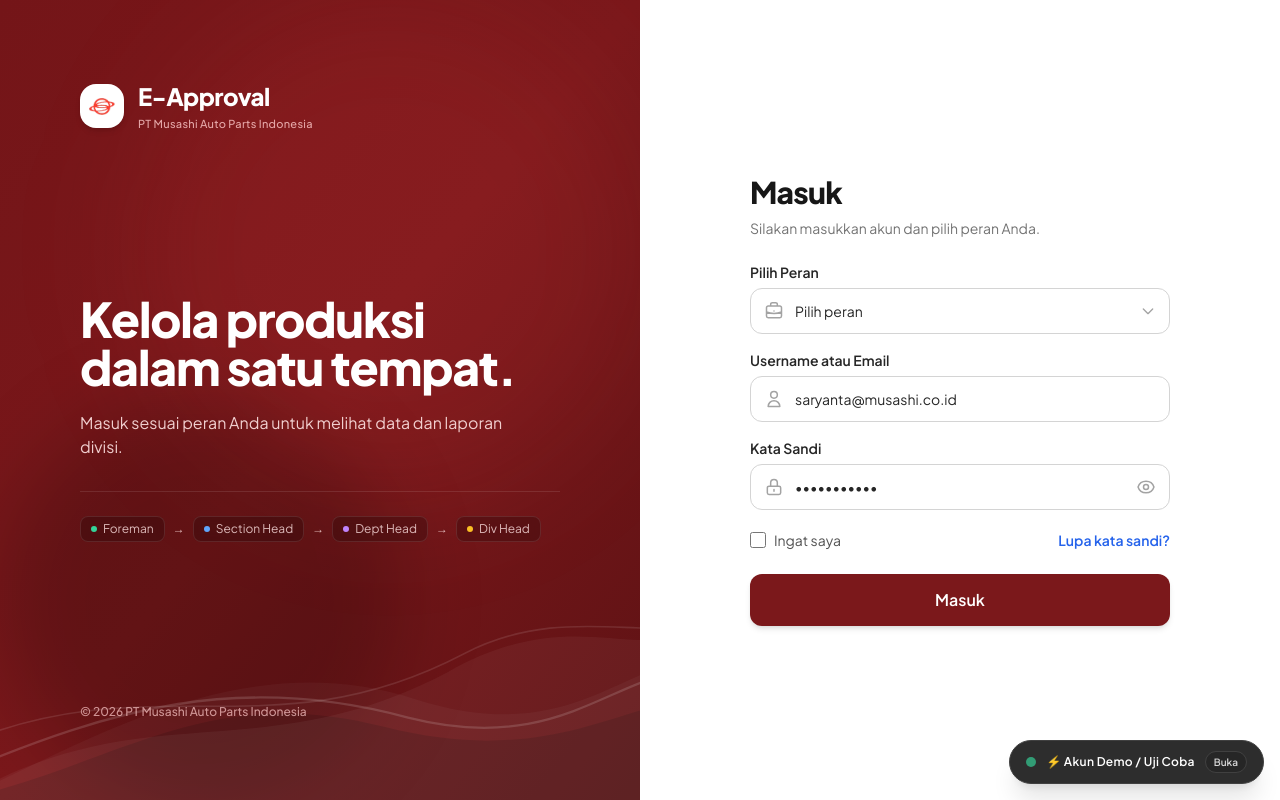
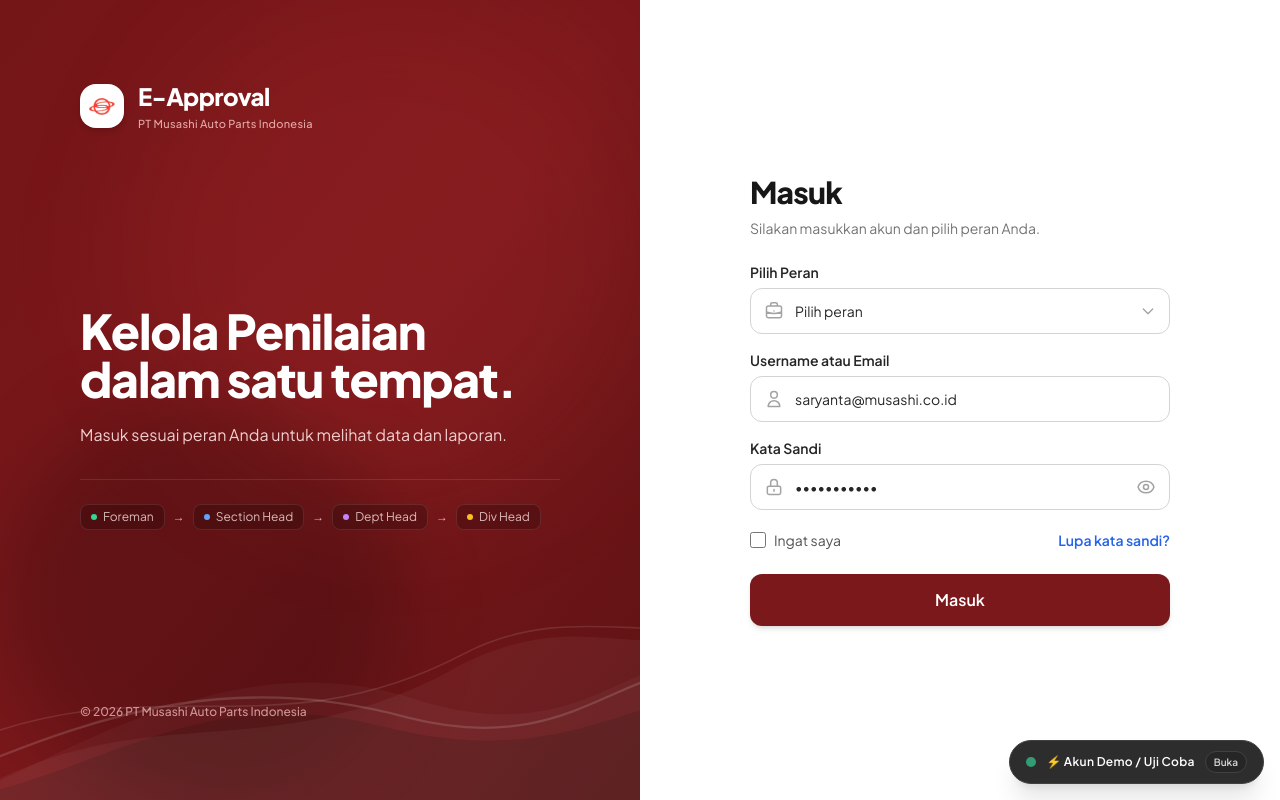
Before and after one commit to alqadri25/E-Approval, a Laravel app: page /login in a window 1280 px wide. Run offline with Laravel 12, Linux system fonts and the light colour scheme; data comes from the database, SQL or seed files in the repository; some libraries are stand-ins or nearby versions.

Commit message:
fix(ui): update login left panel catchphrase to Kelola Penilaian and laporan

```diff
--- a/resources/views/auth/login.blade.php
+++ b/resources/views/auth/login.blade.php
@@ -117,10 +117,10 @@
             <!-- Center Typography: Catchphrase -->
             <div class="relative z-10 my-auto py-12 lg:py-16">
                 <h1 class="text-3xl sm:text-4xl xl:text-5xl font-extrabold text-white leading-[1.15] tracking-tight">
-                    Kelola produksi<br class="hidden sm:inline"> dalam satu tempat.
+                    Kelola Penilaian<br class="hidden sm:inline"> dalam satu tempat.
                 </h1>
                 <p class="mt-5 text-red-100/90 text-sm sm:text-base font-normal leading-relaxed max-w-md">
-                    Masuk sesuai peran Anda untuk melihat data dan laporan divisi.
+                    Masuk sesuai peran Anda untuk melihat data dan laporan.
                 </p>
 
                 <!-- Flow Process Indicator (Foreman -> Section -> Dept -> Division) -->
```
